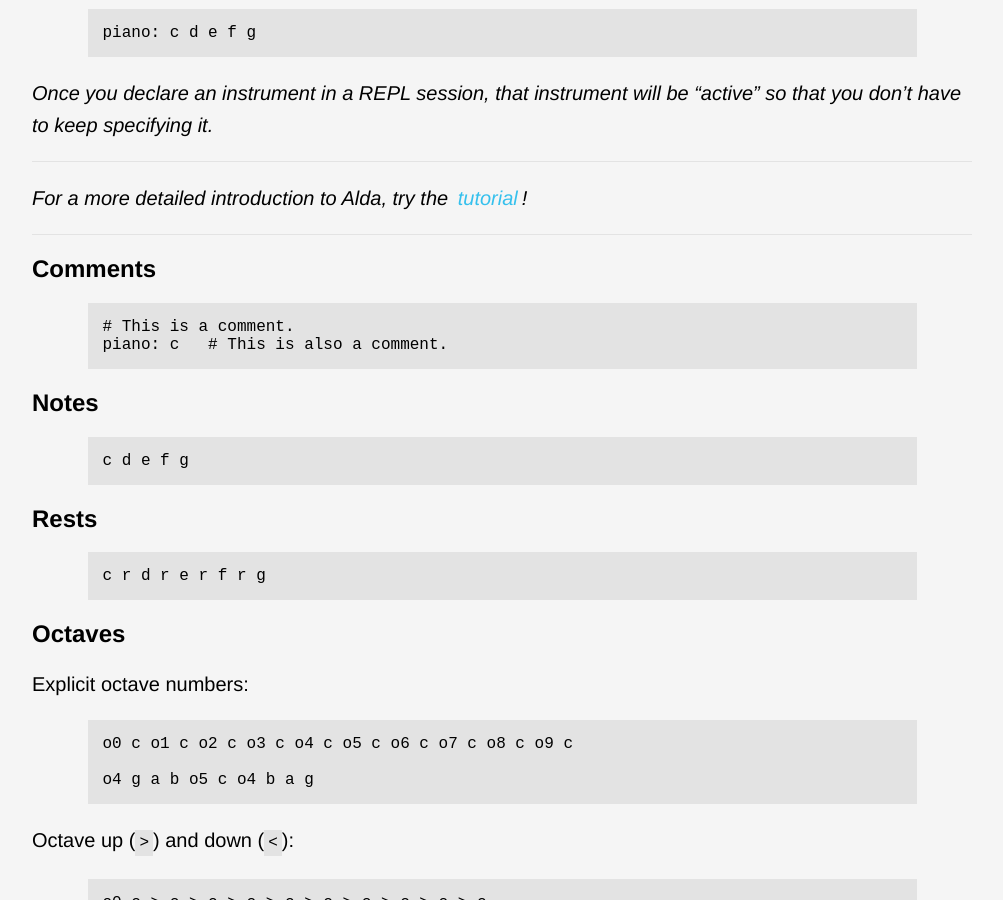
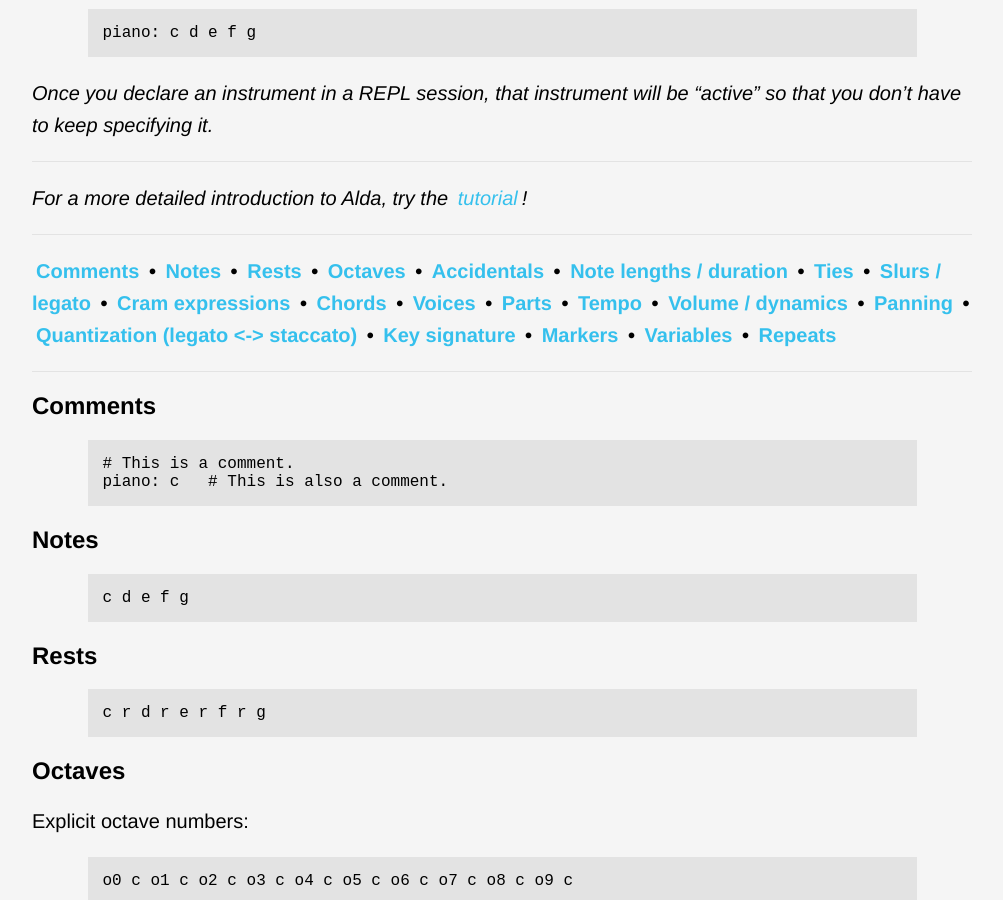
Before and after one commit to alda-lang/alda.io, a Jekyll site: the page built from cheat-sheet.md, in a window 1280 px wide and 900 px high, scrolled down 358 px. Shown: the whole window, without its empty margins (138-1141 px from the left). Built offline with Jekyll 4.4.1, drawn with Linux system fonts in a browser that asks for light colours.

Commit message:
Add table of contents to cheat sheet

```diff
--- a/cheat-sheet.md
+++ b/cheat-sheet.md
@@ -18,6 +18,29 @@
 ---
 
 _For a more detailed introduction to Alda, try the [tutorial]!_
+
+---
+
+**[Comments](#comments) •
+[Notes](#notes) •
+[Rests](#rests) •
+[Octaves](#octaves) •
+[Accidentals](#accidentals) •
+[Note lengths / duration](#note-lengths--duration) •
+[Ties](#ties) •
+[Slurs / legato](#slurs--legato) •
+[Cram expressions](#cram-expressions) •
+[Chords](#chords) •
+[Voices](#voices) •
+[Parts](#parts) •
+[Tempo](#tempo) •
+[Volume / dynamics](#volume--dynamics) •
+[Panning](#panning) •
+[Quantization (legato <-> staccato)](#quantization-legato---staccato) •
+[Key signature](#key-signature) •
+[Markers](#markers) •
+[Variables](#variables) •
+[Repeats](#repeats)**
 
 ---
 
```
